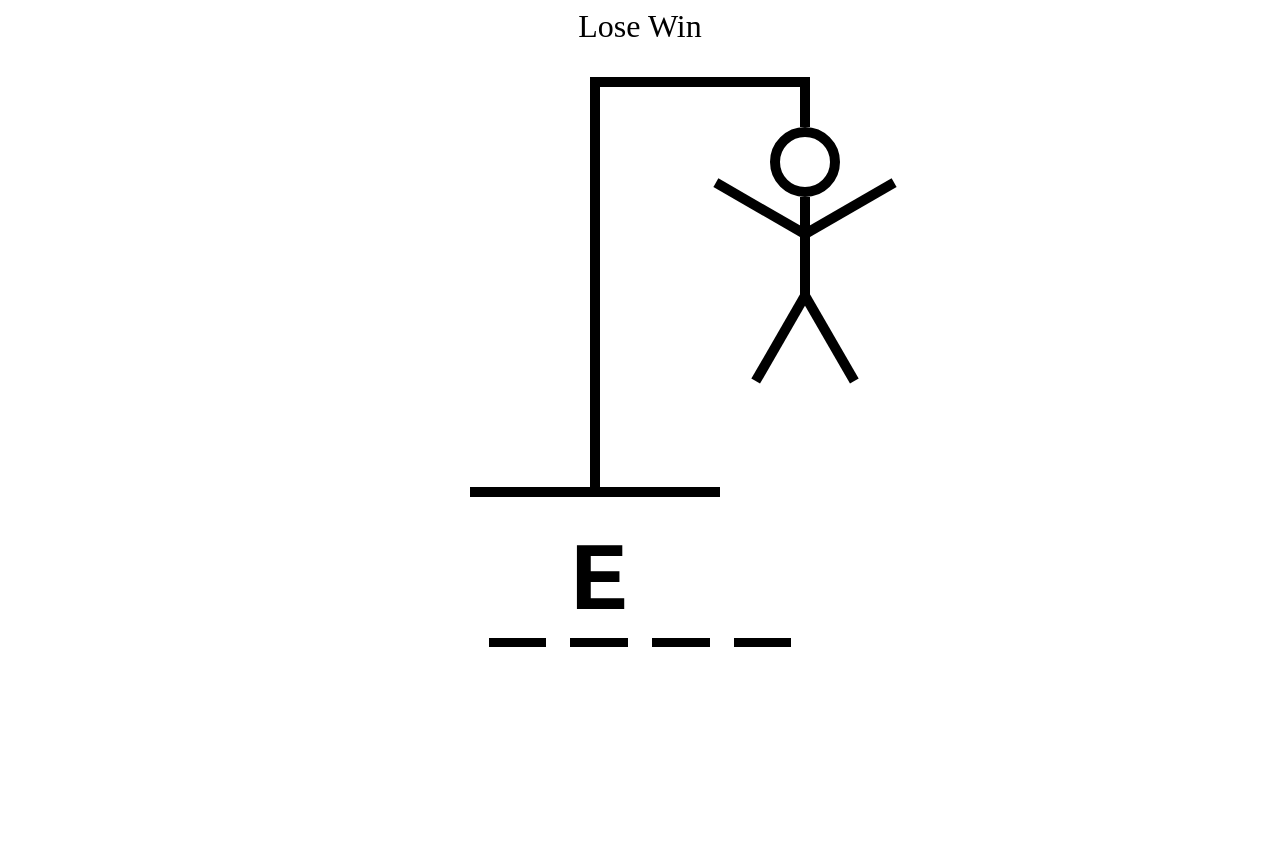
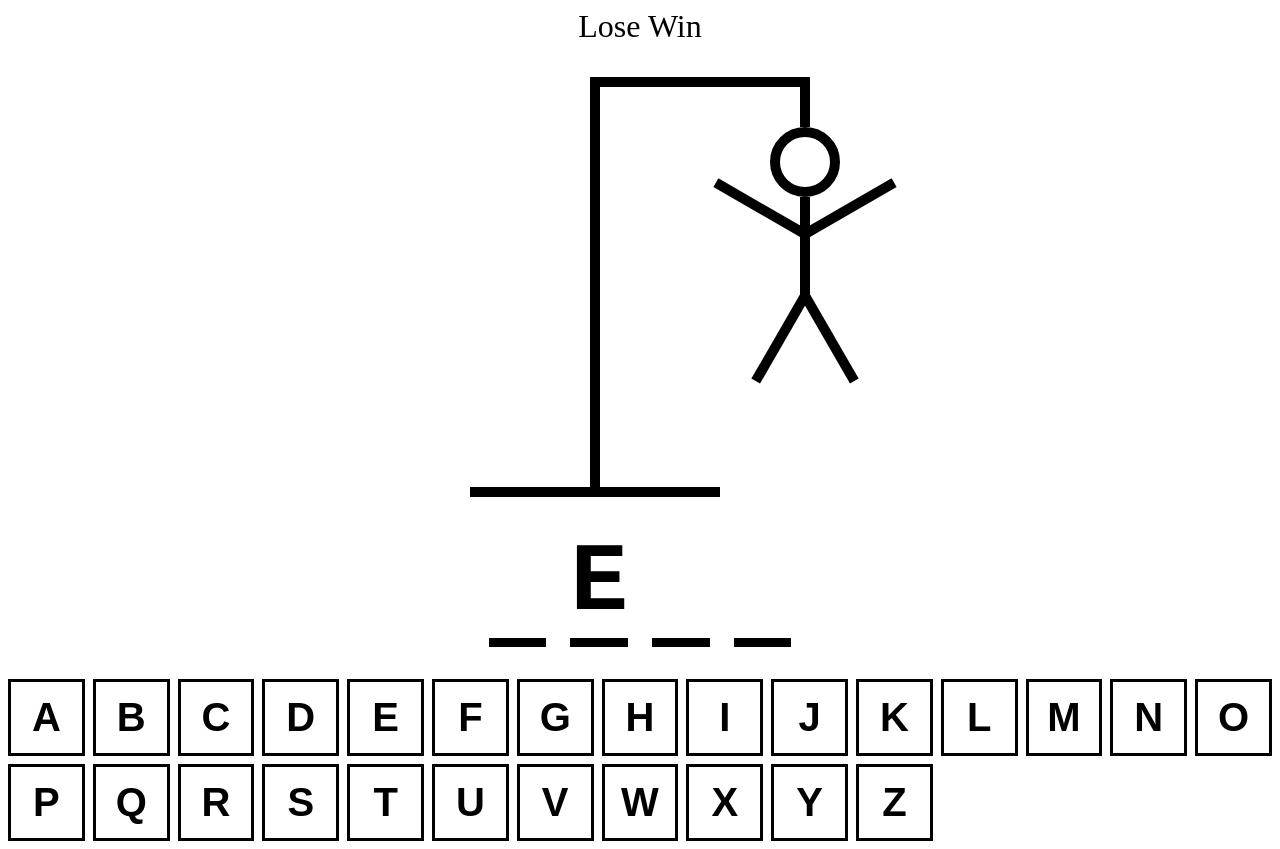
Before and after one commit to AdityaJamdade/hangman-game, a React (Vite) app: page / in a window 1280 px wide. Before the commit the page ends 800 px from the top, so only its background shows below. Built offline with nearby package versions, Linux system fonts and the light colour scheme.

Commit message:
completed keyboard with stylings

```diff
--- a/src/App.tsx
+++ b/src/App.tsx
@@ -26,7 +26,9 @@
 
       <HangmanDrawing />
       <HangmanWord />
-      {/* <Keyboard /> */}
+      <div style={{ alignSelf: "stretch" }}>
+        <Keyboard />
+      </div>
     </div>
   );
 }
--- /dev/null
+++ b/src/components/Keyboard.module.css
@@ -0,0 +1,26 @@
+.btn{
+    width: 100%;
+    border: 3px solid black;
+    background: none;
+    aspect-ratio: 1/1;
+    font-size: 2.5rem;
+    text-transform: uppercase;
+    font-weight: bold;
+    cursor: pointer;
+    padding: 0.5rem;
+    color: black;
+}
+
+.btn.active{
+    background-color: hsl(200, 100%, 50%);
+    color: white;
+}
+
+.btn.inactive{
+    opacity: .3;
+}
+
+.btn:hover:not(:disabled),
+.btn:focus:not(:disabled){
+    background-color: hsl(200, 100%, 75%);
+}
--- a/src/components/Keyboard.tsx
+++ b/src/components/Keyboard.tsx
@@ -1,5 +1,45 @@
-export function Keyboard(){
+import styles from './Keyboard.module.css'
 
-
-    return <h1>Keyboard</h1>
+const KEYS = [
+  "a",
+  "b",
+  "c",
+  "d",
+  "e",
+  "f",
+  "g",
+  "h",
+  "i",
+  "j",
+  "k",
+  "l",
+  "m",
+  "n",
+  "o",
+  "p",
+  "q",
+  "r",
+  "s",
+  "t",
+  "u",
+  "v",
+  "w",
+  "x",
+  "y",
+  "z",
+];
+export function Keyboard() {
+  return (
+    <div
+      style={{
+        display: "grid",
+        gridTemplateColumns: "repeat(auto-fit, minmax(75px, 1fr))",
+        gap: ".5rem",
+      }}
+    >
+      {KEYS.map((key) => {
+        return <button className={`${styles.btn} `} key={key}>{key}</button>;
+      })}
+    </div>
+  );
 }
```
